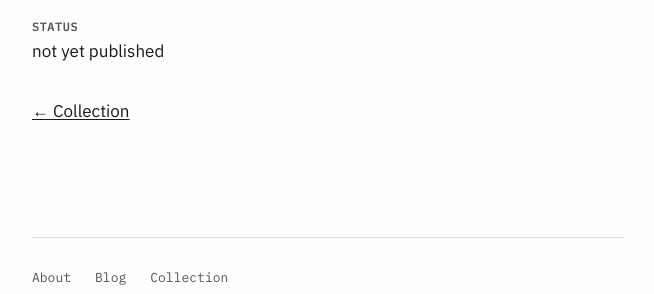
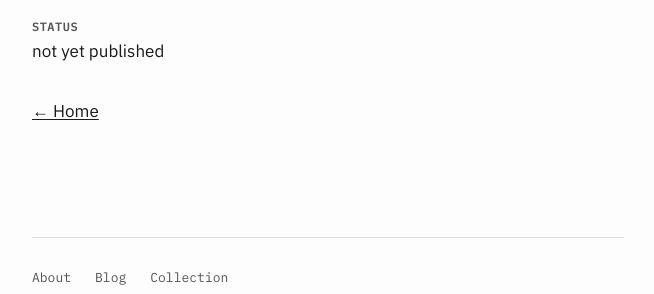
Before and after one commit to idle-intelligence/site, a Jekyll site: the page built from _collection/sensors-web.md, in a window 1280 px wide. Shown: the part 458-752 px from the top of the page, without its empty margins (312-966 px from the left). Built offline with Jekyll 4.4.1, drawn with Linux system fonts in a browser that asks for light colours.

Commit message:
Project pages: back link goes home

```diff
--- a/_layouts/card.html
+++ b/_layouts/card.html
@@ -56,4 +56,4 @@ layout: default
 {% endfor %}{% endif %}
 {% endif %}
 
-<p><a href="{{ '/collection/' | relative_url }}">&larr; Collection</a></p>
+<p><a href="{{ '/' | relative_url }}">&larr; Home</a></p>
```
